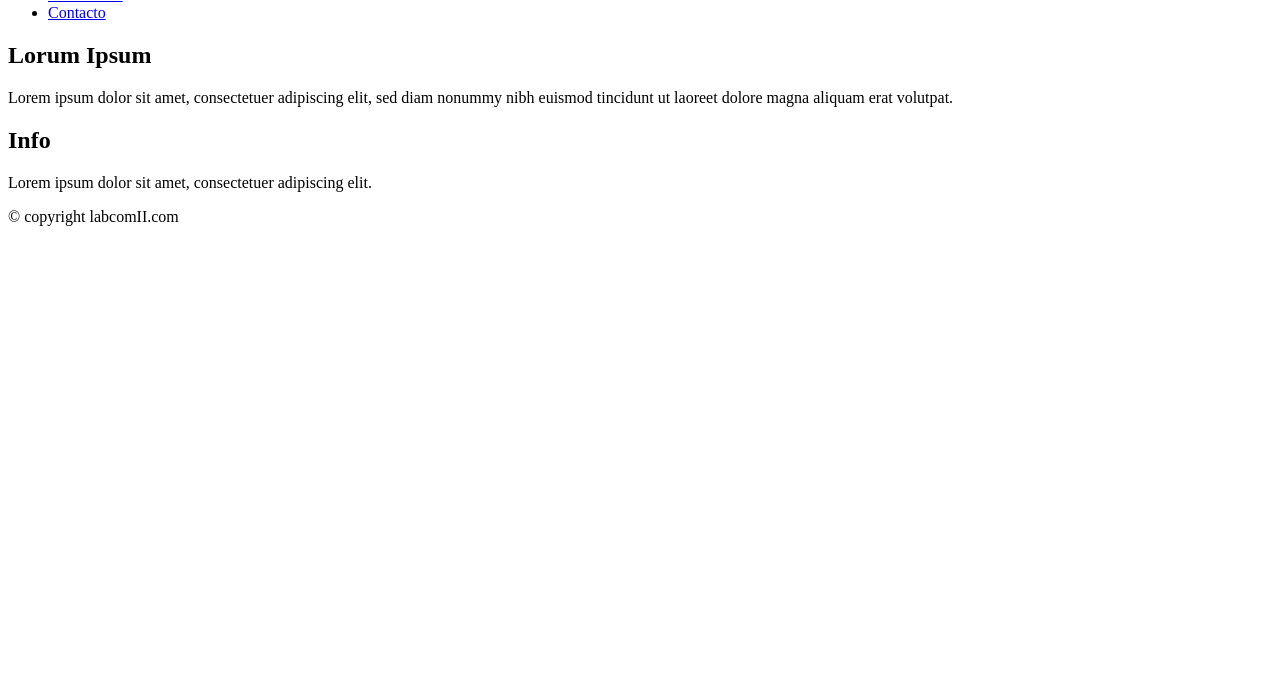
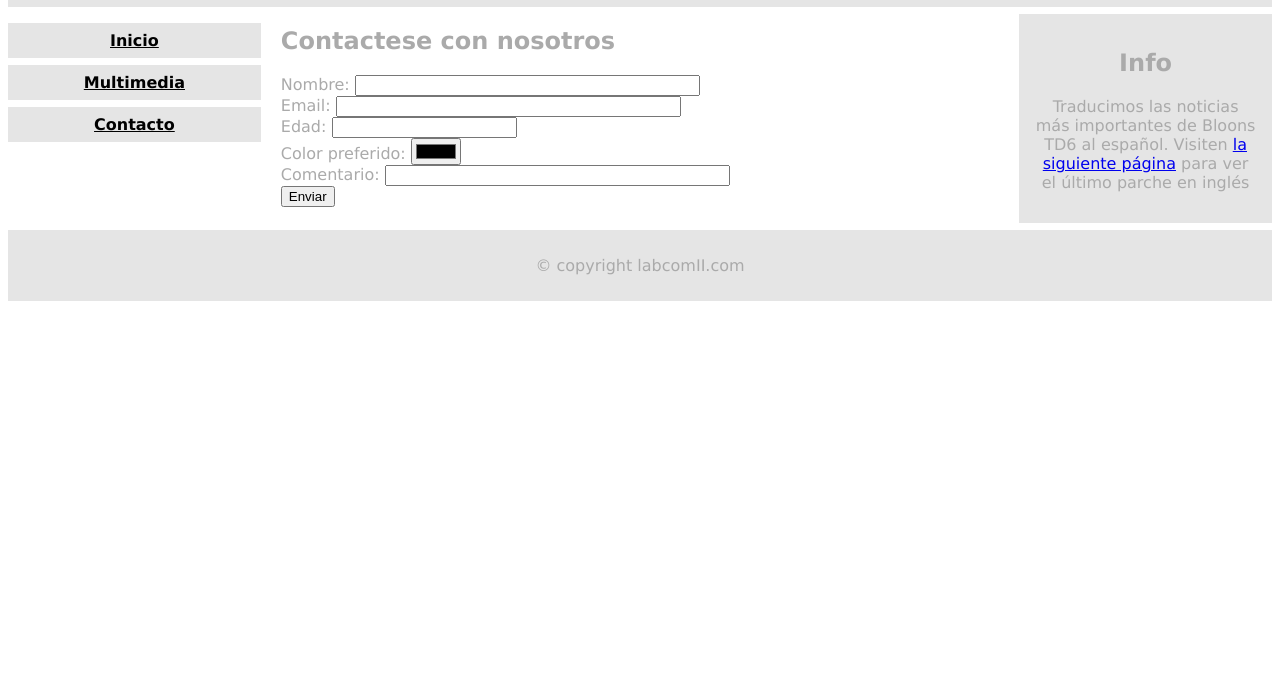
Before and after one commit to EzeMartino/utn-labcomII-practices, a plain HTML site: page Unidad02Pr03/contacto.html in a window 1280 px wide. Shown: the part 112-800 px from the top of the page. Drawn offline with Linux system fonts and the light colour scheme.

Commit message:
finished

```diff
--- a/Unidad02Pr03/contacto.html
+++ b/Unidad02Pr03/contacto.html
@@ -5,13 +5,15 @@
     <meta charset="UTF-8">
     <meta http-equiv="X-UA-Compatible" content="IE=edge">
     <meta name="viewport" content="width=device-width, initial-scale=1.0">
-    <title>Document</title>
+    <title>Noticias Bloons TD6</title>
+    <link rel="stylesheet" href="css/index.css">
+
 </head>
 
 <body>
     <!-- Encabezado -->
     <header>
-        <h1>Hola mundo!</h1>
+        <h1>Bloons TD6 Noticias</h1>
     </header>
     <div class="container">
         <!-- Navegación / contenedor izquierdo -->
@@ -25,16 +27,66 @@
         <!-- Contenedor principal -->
         <main>
             <section>
-                <h2>Lorum Ipsum</h2>
-                <p>Lorem ipsum dolor sit amet, consectetuer adipiscing elit, sed
-                    diam nonummy nibh euismod tincidunt ut
-                    laoreet dolore magna aliquam erat volutpat.</p>
+                <h2>Contactese con nosotros</h2>
+                <form method="POST" target="_blank">
+                    <label for="nombre">Nombre:</label>
+                    <input
+                        type="text"
+                        name="nombre"
+                        id="nombre"
+                        size="40"
+                        maxlength="20"
+                        autocomplete
+                        required
+                    >
+                    <br>
+                    <label for="email">Email:</label>
+                    <input
+                        name="email"
+                        type="text"
+                        id="email"
+                        size="40"
+                        maxlength="40"
+                        required
+                        autocomplete
+                    >
+                    <br>
+                    <label for="edad">Edad:</label>
+                    <input
+                        name="edad"
+                        type="number"
+                        id="edad"
+                        size="40"
+                        maxlength="40"
+                    >
+                    <br>
+                    <label for="colorfav">Color preferido:</label>
+                    <input
+                        name="colorfav"
+                        type="color"
+                        id="colorfav"
+                    >
+                    <br>
+                    <label for="comentario">Comentario:</label>
+                    <input
+                        name="comentario"
+                        type="textarea"
+                        id="comentario"
+                        size="40"
+                        minlength="10"
+                    >
+                    <br>
+                    <input type="submit" value="Enviar">
+
+                </form>
             </section>
         </main>
         <!-- Contenedor secundario / derecho -->
         <div class="right">
             <h2>Info</h2>
-            <p>Lorem ipsum dolor sit amet, consectetuer adipiscing elit.</p>
+            <p>Traducimos las noticias más importantes de Bloons TD6 al español.
+                Visiten <a href="https://www.dualshockers.com/bloons-td-6-update-v27-0-patch-notes-new-event-new-tower/" target="_blank">
+                la siguiente página</a> para ver el último parche en inglés</p>
         </div>
     </div>
     <!-- Pie de Página-->
```
Also changed, not shown: Unidad02Pr03/index.html (+1 -1 lines), Unidad02Pr03/multimedia.html (+7 -6 lines).
